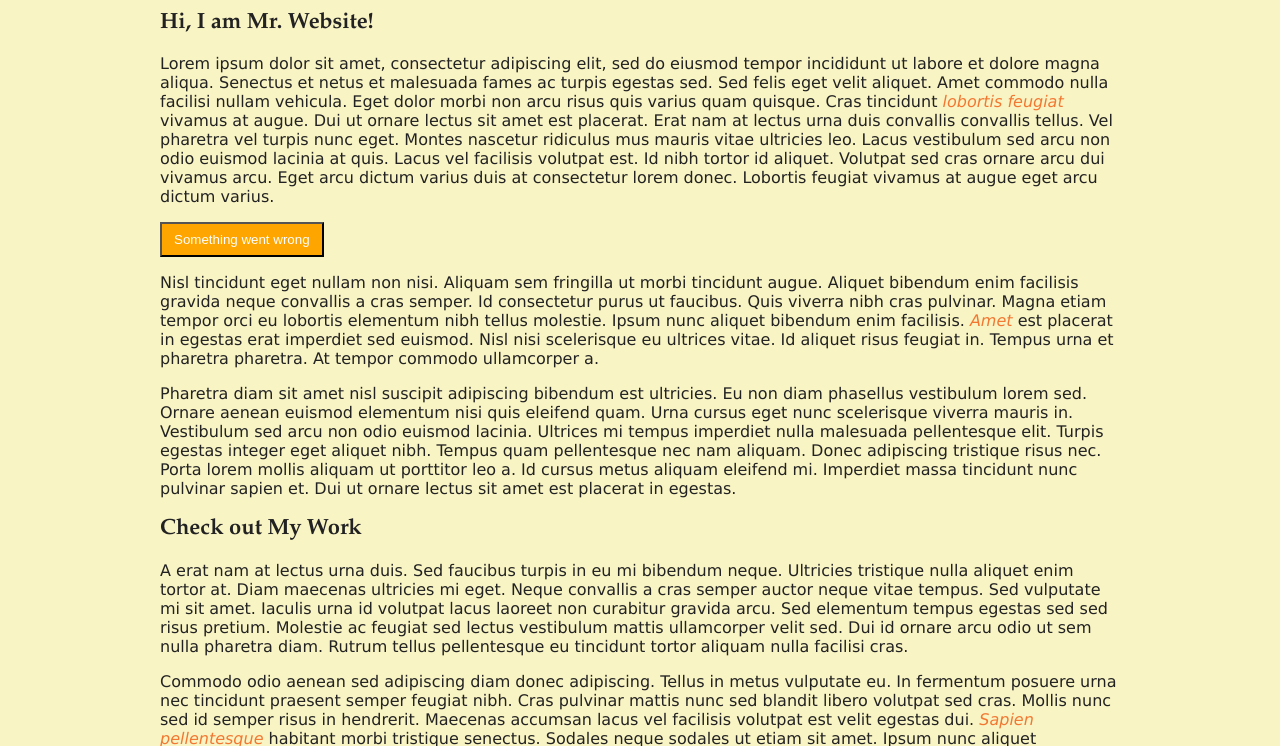
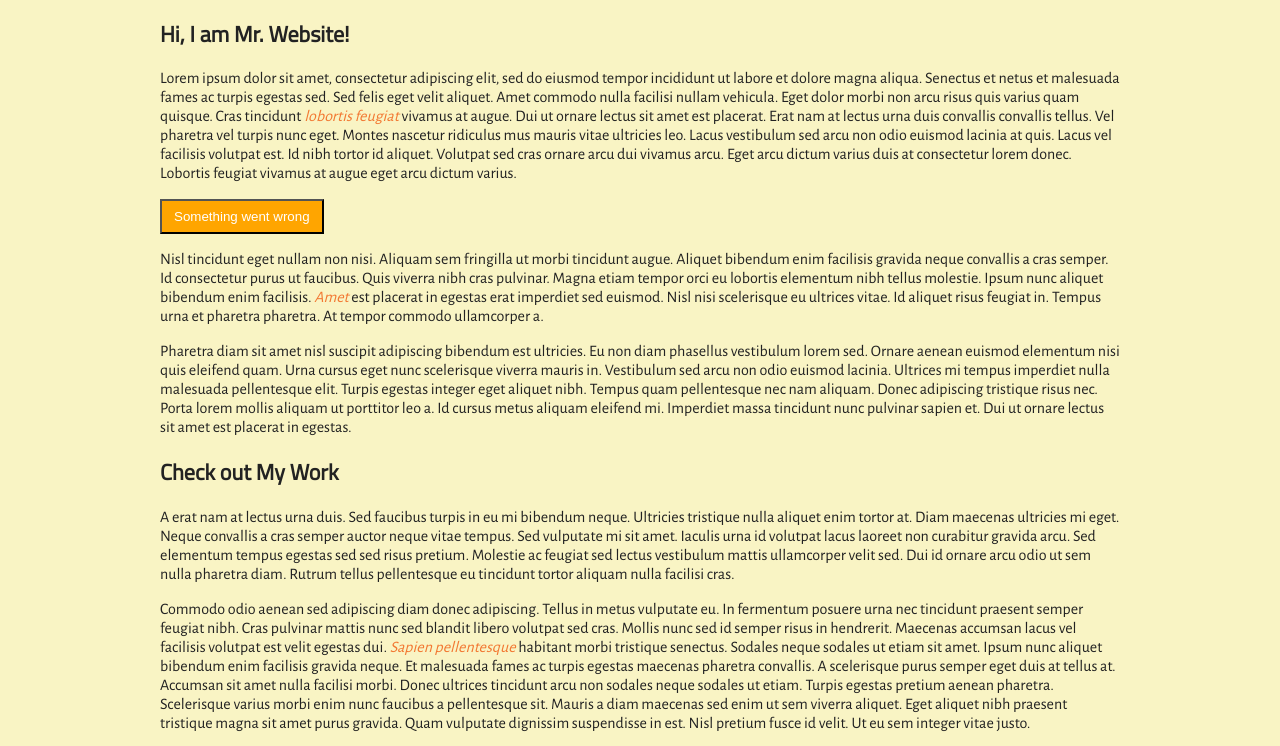
Before and after one commit to SashaSohrabi/scss-prj, a website: page app/index.html in a window 1280 px wide. Shown: the part 131-877 px from the top of the page. Drawn offline with nearby package versions, Linux system fonts and the light colour scheme.

Commit message:
google fonts

```diff
--- a/app/scss/_general.scss
+++ b/app/scss/_general.scss
@@ -1,5 +1,8 @@
-@import "variables";
-@import "mixin";
+@import "partials/variables";
+@import "partials/mixin";
+
+@include google-font("Alegreya+Sans");
+@include google-font("Titillium+web");
 
 @include fancy-links;
 
--- a/app/scss/_mixin.scss
+++ b/app/scss/partials/_mixin.scss
@@ -1,3 +1,8 @@
+@mixin google-font($font) {
+  $font: unquote($font);
+  @import url(https://fonts.googleapis.com/css?family=#{$font});
+}
+
 @mixin warning {
   background-color: orange;
   color: #fff;
--- a/app/scss/_variables.scss
+++ b/app/scss/partials/_variables.scss
@@ -8,8 +8,8 @@ $link-color: $secondary-color;
 $menu-item-color: #fff;
 
 // === FONTS ===
-$text-font: Verdana, Arial, sans-serif;
-$headline-font: 'Palatino Linotype', Georgia, serif;
+$text-font: "Alegreya Sans", Arial, sans-serif;
+$headline-font: "Titillium web", Georgia, serif;
 
 // === SIZES ===
 $content-width: 960px;
```
Also changed, not shown: app/css/style.css.
